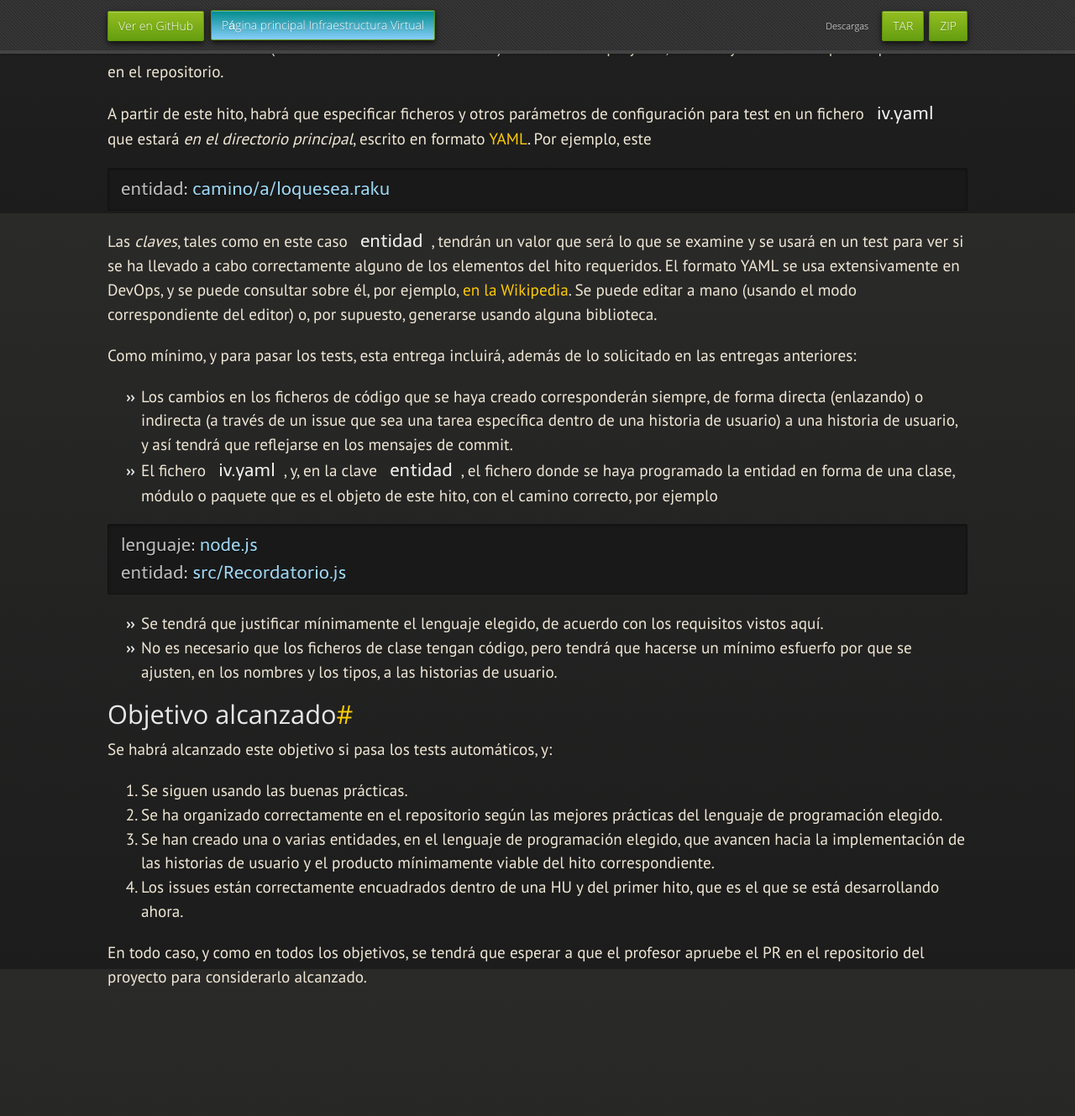
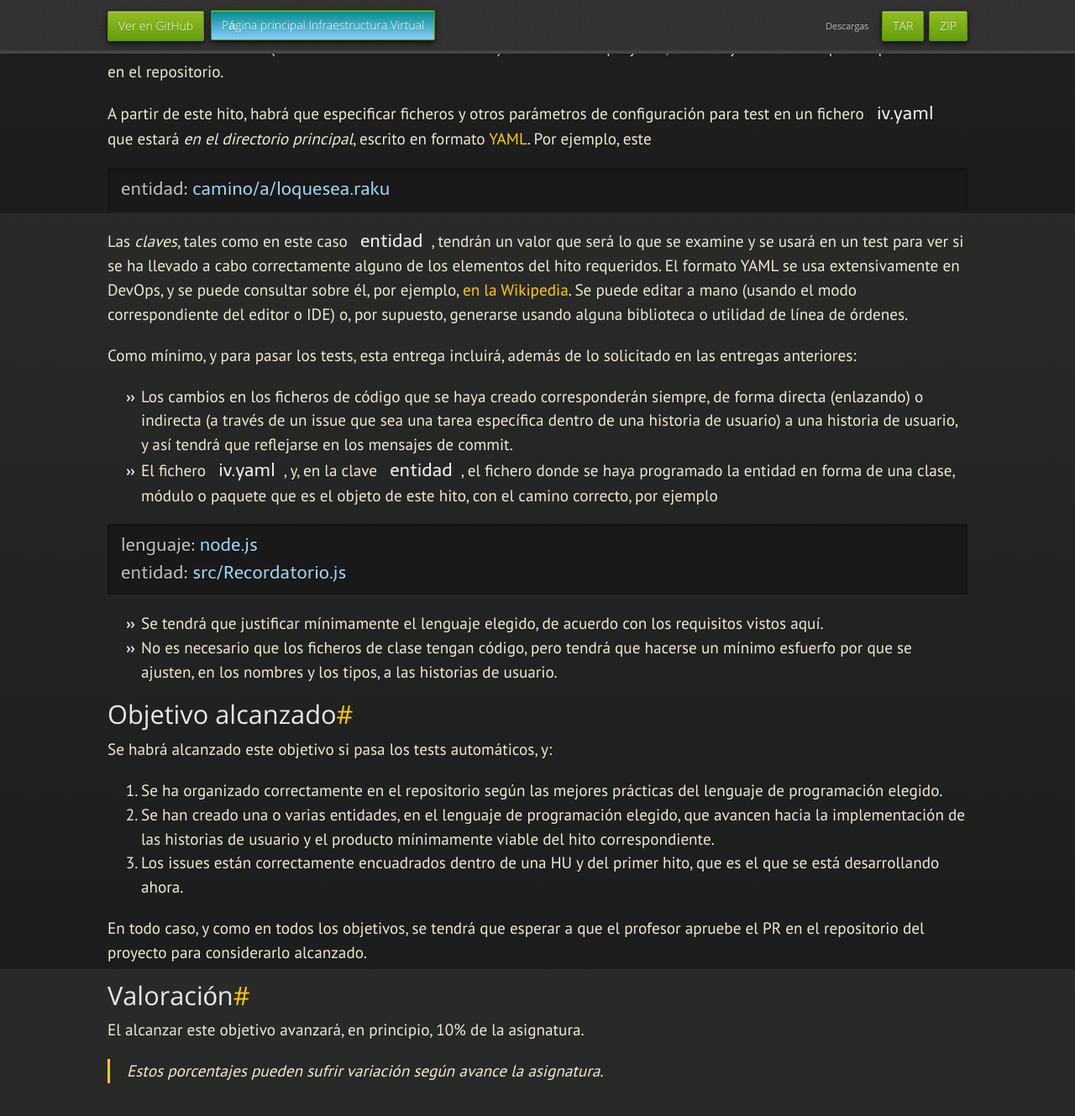
Before and after one commit to JJ/IV, a Jekyll site: the page built from documentos/proyecto/2.Entidad.md, in a window 1280 px wide and 1400 px high, scrolled down 2446 px. Shown: the top 1329 px of the window at 84% size. Built offline with Jekyll 4.4.1, drawn with Linux system fonts in a browser that asks for light colours; nearby versions of some CDN libraries; some web fonts are replaced; our own code applies the rules of GitHub Pages for plain Markdown files; before the commit the page ends 3733 px from its top, so only the background shows below that.

Commit message:
Sync documentos/proyecto/2.Entidad.md de master a gh-pages

```diff
--- a/documentos/proyecto/2.Entidad.md
+++ b/documentos/proyecto/2.Entidad.md
@@ -142,10 +142,10 @@ entidad: camino/a/loquesea.raku
 Las *claves*, tales como en este caso `entidad`, tendrán un valor que será lo
 que se examine y se usará en un test para ver si se ha llevado a cabo
 correctamente alguno de los elementos del hito requeridos. El formato YAML se
-usa extensivamente en DevOps, y se puede consultar sobre él, por ejemplo,
-[en la Wikipedia](https://en.wikipedia.org/wiki/YAML). Se puede editar a mano
-(usando el modo correspondiente del editor) o, por supuesto, generarse usando
-alguna biblioteca.
+usa extensivamente en DevOps, y se puede consultar sobre él, por ejemplo, [en la
+Wikipedia](https://en.wikipedia.org/wiki/YAML). Se puede editar a mano (usando
+el modo correspondiente del editor o IDE) o, por supuesto, generarse usando
+alguna biblioteca o utilidad de línea de órdenes.
 
 Como mínimo, y para pasar los tests, esta entrega incluirá, además de lo
 solicitado en las entregas anteriores:
@@ -173,15 +173,20 @@ entidad: src/Recordatorio.js
 
 Se habrá alcanzado este objetivo si pasa los tests automáticos, y:
 
-1. Se siguen usando las buenas prácticas.
-2. Se ha organizado correctamente en el repositorio según las mejores prácticas
+1. Se ha organizado correctamente en el repositorio según las mejores prácticas
   del lenguaje de programación elegido.
-3. Se han creado una o varias entidades, en el lenguaje de programación elegido,
+2. Se han creado una o varias entidades, en el lenguaje de programación elegido,
    que avancen hacia la implementación de las historias de usuario y el producto
    mínimamente viable del hito correspondiente.
-4. Los issues están correctamente encuadrados dentro de una HU y del primer
+3. Los issues están correctamente encuadrados dentro de una HU y del primer
    hito, que es el que se está desarrollando ahora.
 
 En todo caso, y como en todos los objetivos, se tendrá que esperar a
 que el profesor apruebe el PR en el repositorio del proyecto para
 considerarlo alcanzado.
+
+## Valoración
+
+El alcanzar este objetivo avanzará, en principio, 10% de la asignatura.
+
+> Estos porcentajes pueden sufrir variación según avance la asignatura.
```
